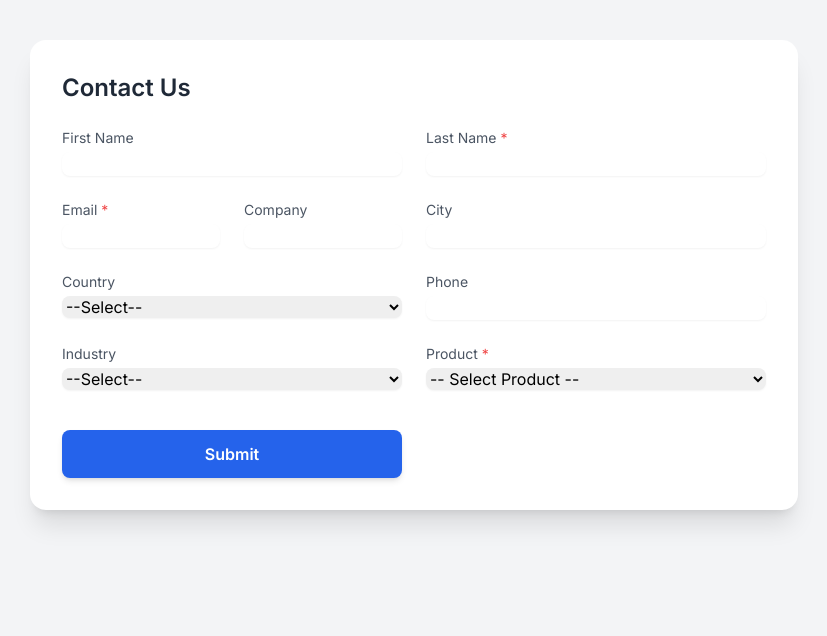
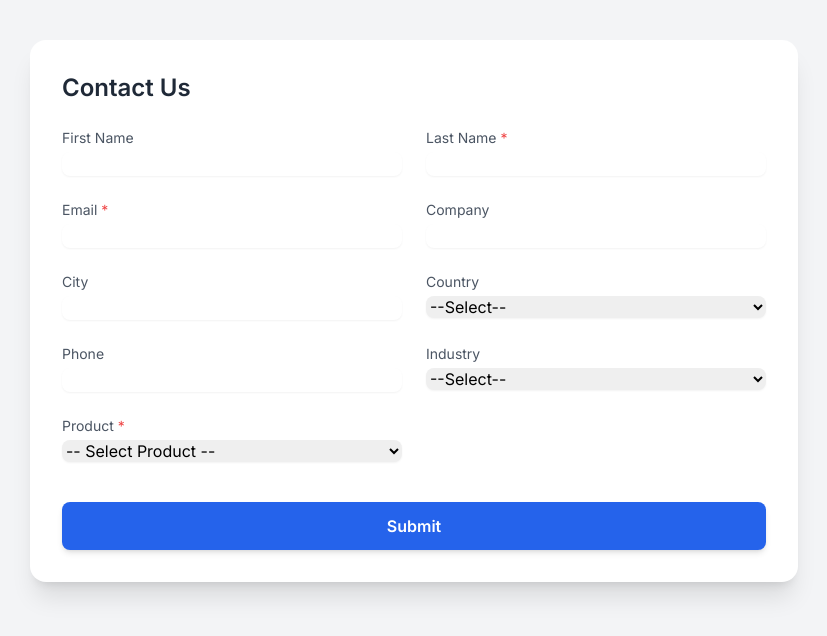
Before and after one commit to adityajalu/web-to-lead-salesforce, a plain HTML site: page index.html in a window 1280 px wide. Shown: the whole page, without its empty margins (226-1053 px from the left). Drawn offline with nearby package versions, Linux system fonts and the light colour scheme.

Commit message:
Update index.html

```diff
--- a/index.html
+++ b/index.html
@@ -18,11 +18,13 @@
       <input type="hidden" name="oid" value="00DgL000005xK7t">
       <input type="hidden" name="retURL" value="http://">
 
+      <!-- First Row -->
       <div class="grid grid-cols-1 md:grid-cols-2 gap-6">
         <!-- First Name -->
         <div>
           <label for="first_name" class="block text-sm font-medium text-gray-600">First Name</label>
-          <input id="first_name" name="first_name" type="text" class="mt-1 block w-full rounded-lg border-gray-300 shadow-sm focus:ring-blue-500 focus:border-blue-500">
+          <input id="first_name" name="first_name" type="text"
+                 class="mt-1 block w-full rounded-lg border-gray-300 shadow-sm focus:ring-blue-500 focus:border-blue-500">
         </div>
 
         <!-- Last Name -->
@@ -31,7 +33,9 @@
           <input id="last_name" name="last_name" type="text" required
                  class="mt-1 block w-full rounded-lg border-gray-300 shadow-sm focus:ring-blue-500 focus:border-blue-500">
         </div>
+      </div>
 
+      <!-- Second Row -->
       <div class="grid grid-cols-1 md:grid-cols-2 gap-6">
         <!-- Email -->
         <div>
@@ -43,39 +47,48 @@
         <!-- Company -->
         <div>
           <label for="company" class="block text-sm font-medium text-gray-600">Company</label>
-          <input id="company" name="company" type="text" class="mt-1 block w-full rounded-lg border-gray-300 shadow-sm focus:ring-blue-500 focus:border-blue-500">
+          <input id="company" name="company" type="text"
+                 class="mt-1 block w-full rounded-lg border-gray-300 shadow-sm focus:ring-blue-500 focus:border-blue-500">
         </div>
       </div>
 
+      <!-- Third Row -->
+      <div class="grid grid-cols-1 md:grid-cols-2 gap-6">
         <!-- City -->
         <div>
           <label for="city" class="block text-sm font-medium text-gray-600">City</label>
-        <input id="city" name="city" type="text" class="mt-1 block w-full rounded-lg border-gray-300 shadow-sm focus:ring-blue-500 focus:border-blue-500">
+          <input id="city" name="city" type="text"
+                 class="mt-1 block w-full rounded-lg border-gray-300 shadow-sm focus:ring-blue-500 focus:border-blue-500">
         </div>
 
         <!-- Country -->
         <div>
           <label for="country_code" class="block text-sm font-medium text-gray-600">Country</label>
-        <select id="country_code" name="country_code" class="mt-1 block w-full rounded-lg border-gray-300 shadow-sm focus:ring-blue-500 focus:border-blue-500">
+          <select id="country_code" name="country_code"
+                  class="mt-1 block w-full rounded-lg border-gray-300 shadow-sm focus:ring-blue-500 focus:border-blue-500">
             <option value="">--Select--</option>
             <option value="ID">Indonesia</option>
             <option value="US">United States</option>
             <option value="SG">Singapore</option>
             <option value="MY">Malaysia</option>
-          <!-- tambahkan sesuai kebutuhan -->
           </select>
         </div>
+      </div>
 
+      <!-- Fourth Row -->
+      <div class="grid grid-cols-1 md:grid-cols-2 gap-6">
         <!-- Phone -->
         <div>
           <label for="phone" class="block text-sm font-medium text-gray-600">Phone</label>
-        <input id="phone" name="phone" type="text" class="mt-1 block w-full rounded-lg border-gray-300 shadow-sm focus:ring-blue-500 focus:border-blue-500">
+          <input id="phone" name="phone" type="text"
+                 class="mt-1 block w-full rounded-lg border-gray-300 shadow-sm focus:ring-blue-500 focus:border-blue-500">
         </div>
 
         <!-- Industry -->
         <div>
           <label for="industry" class="block text-sm font-medium text-gray-600">Industry</label>
-        <select id="industry" name="industry" class="mt-1 block w-full rounded-lg border-gray-300 shadow-sm focus:ring-blue-500 focus:border-blue-500">
+          <select id="industry" name="industry"
+                  class="mt-1 block w-full rounded-lg border-gray-300 shadow-sm focus:ring-blue-500 focus:border-blue-500">
             <option value="">--Select--</option>
             <option value="Technology">Technology</option>
             <option value="Finance">Finance</option>
@@ -83,7 +96,10 @@
             <option value="Healthcare">Healthcare</option>
           </select>
         </div>
+      </div>
 
+      <!-- Fifth Row -->
+      <div class="grid grid-cols-1 md:grid-cols-2 gap-6">
         <!-- Product -->
         <div>
           <label for="Product_Interesting__c" class="block text-sm font-medium text-gray-600">Product <span class="text-red-500">*</span></label>
@@ -99,11 +115,12 @@
             <option value="01tgL000004IHxZQAU">Plat Bordes</option>
           </select>
         </div>
-
+      </div>
 
       <!-- Submit -->
       <div class="pt-4">
-        <button type="submit" class="w-full bg-blue-600 text-white font-semibold py-3 rounded-lg shadow-md hover:bg-blue-700 transition">
+        <button type="submit"
+                class="w-full bg-blue-600 text-white font-semibold py-3 rounded-lg shadow-md hover:bg-blue-700 transition">
           Submit
         </button>
       </div>
```
Lines whose indentation alone changed are shown as unchanged.
